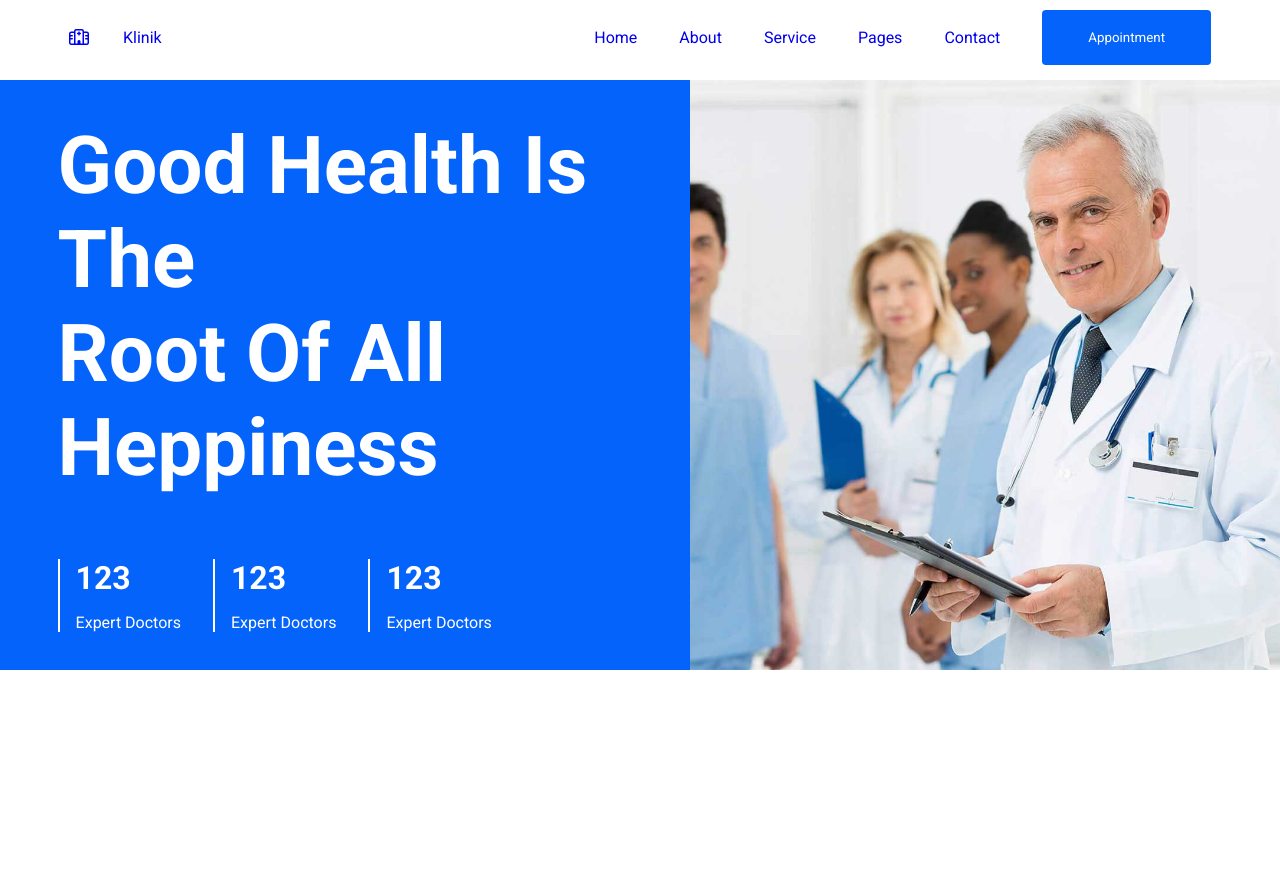
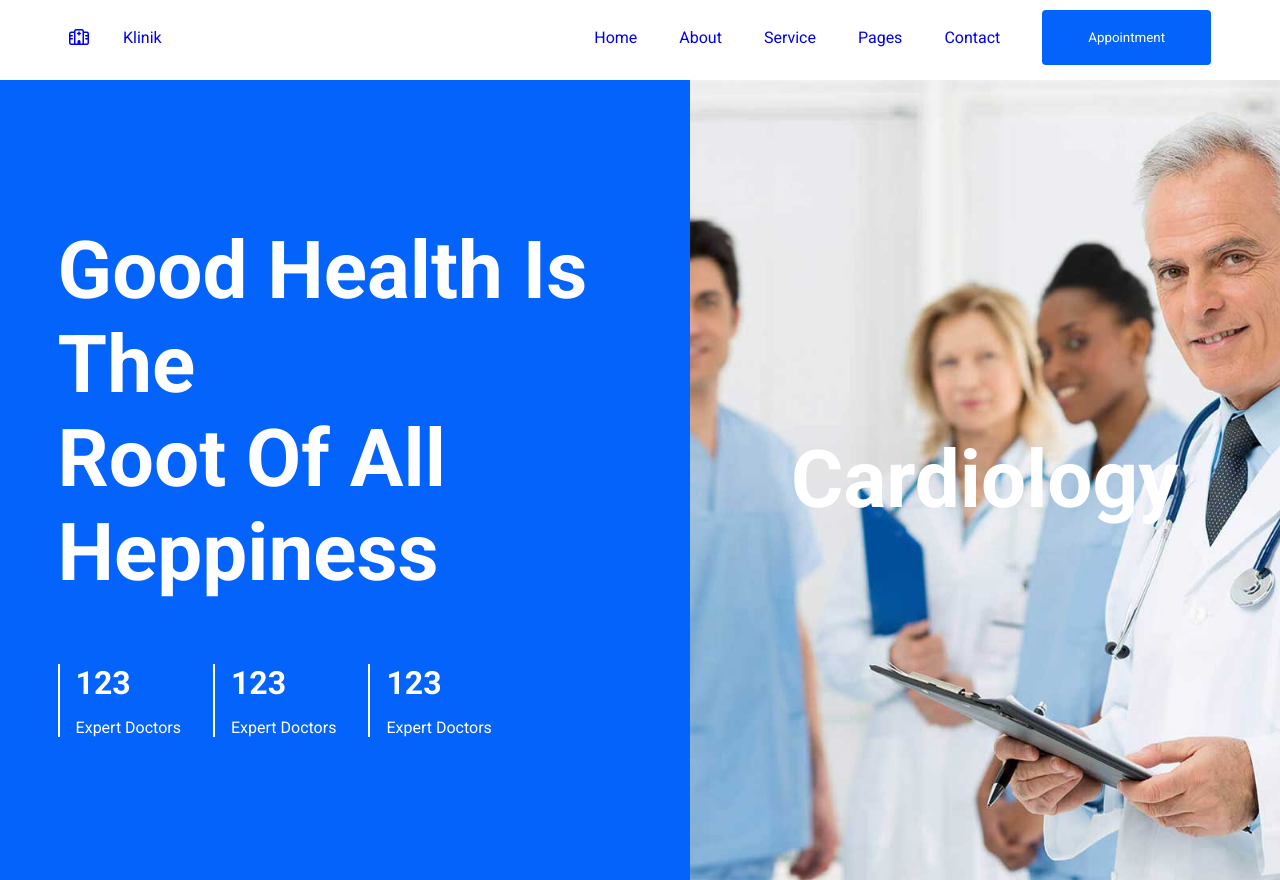
Before and after one commit to kareemAmarah95/responsive-klinik-html-css-template, a plain HTML site: page index.html in a window 1280 px wide. Shown: the part 54-934 px from the top of the page. Before the commit the page ends 800 px from the top, so only its background shows below. Drawn offline with Linux system fonts and the light colour scheme.

Commit message:
adjusting the background-image  height and width .

```diff
--- a/css/style.css
+++ b/css/style.css
@@ -12,9 +12,11 @@
   border-left: 2px solid white;
 }
 .h-screen {
-  height: 100vh;
+  height: 100vh !important;
 }
-
+.h-full {
+  height: 100% !important;
+}
 .w-halfP {
   width: 50%;
 }
@@ -34,6 +36,7 @@ img {
   display: block;
   object-fit: cover;
   width: 100%;
+  height: 100%;
 }
 a {
   text-decoration: none;
@@ -155,12 +158,29 @@ a {
   gap: 4rem 0px;
 }
 
+.overflow-hidden {
+  overflow: hidden;
+}
 .text-black {
   color: black;
 }
 
 .bg-red {
   background: red;
+}
+
+.bg-img-hero {
+  background-image: url("../assets/images/hero-image.jpg");
+  /* background-size: contain; */
+  background-size: cover;
+  background-repeat: no-repeat;
+  display: flex;
+  flex-direction: column;
+  align-items: center;
+  justify-content: center;
+  /* height: 500px; */
+  height: 100vh;
+  width: 100%;
 }
 
 .bg-skyblue {
@@ -281,7 +301,8 @@ button {
 
   .hero-mobile .mobile-bg {
     background-image: url("../assets/images/hero-image.jpg");
-    background-size: contain;
+    /* background-size: contain; */
+    background-size: cover;
     background-repeat: no-repeat;
     display: flex;
     flex-direction: column;
--- a/index.html
+++ b/index.html
@@ -182,7 +182,7 @@
             </div>
           </div>
         <!-- hero section -->
-         <section class="bg-blue flex mobile-hide">
+         <section class="bg-blue flex mobile-hide h-screen overflow-hidden">
 
 
               <div class="flex flex-column items-center justify-center h-half ml-3 ">
@@ -217,8 +217,11 @@
           </div>
 
           <!-- left -->
-            <div class="w-half ml-auto d-none">
-              <img src="assets/images/hero-image.jpg" alt="">
+            <div class="w-half ml-auto d-none h-screen">
+              <!-- <img src="assets/images/hero-image.jpg" alt=""> -->
+               <div class="bg-img-hero">
+                <h2 class="text-white fsz-5rem">Cardiology</h2>
+              </div>
             </div>
 
             <!-- right -->
@@ -244,8 +247,9 @@
               </div>
             </div>
             <div class="w-full block h-full ">
-            <div class="bg-blue mobile-section flex flex-col  items-center justify-center h-half ">
+              <div class="bg-blue mobile-section flex flex-col  items-center justify-center h-half ">
               <div class="container-fluid">
+                <div class="h-screen flex justify-center items-start flex-col">
                 <div>
                     <h2 class="text-white mb-2"> Good Health Is The Root Of All Heppiness </h2>
                 </div>
@@ -273,6 +277,7 @@
                 </div>
               </div>
             </div>
+          </div>
             </div>
           <!-- bottom  -->
           <div>
```
